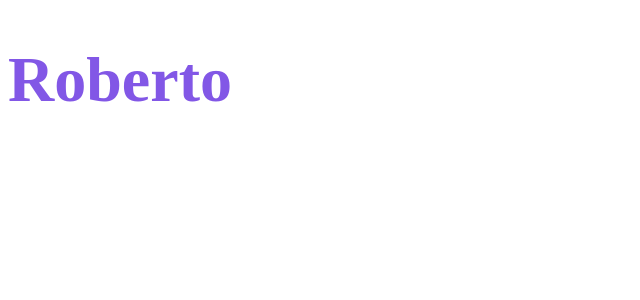
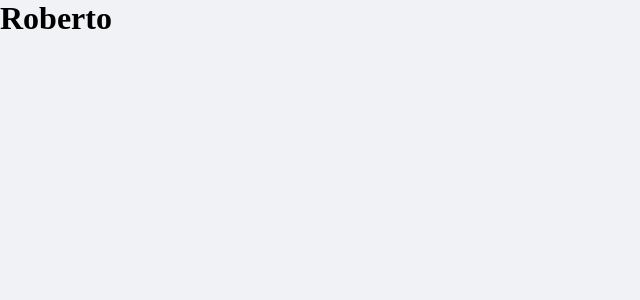
Before and after one commit to robertorp/cf-pessoal, a React (Create React App) app: page / in a window 1280 px wide. Shown: the top 300 px of the page, without its empty margins (0-640 px from the left). Built offline with nearby package versions, Linux system fonts and the light colour scheme.

Commit message:
adicionado styles global

```diff
--- a/public/index.html
+++ b/public/index.html
@@ -3,6 +3,9 @@
   <head>
     <meta charset="utf-8" />
     <meta name="viewport" content="width=device-width, initial-scale=1" />
+
+    <link rel="shortcut icon" href="favicon.ico" type="image/png">
+
     <title>Controle Financeiro Pessoal</title>
   </head>
   <body>
--- a/src/App.tsx
+++ b/src/App.tsx
@@ -1,14 +1,10 @@
-import styled from 'styled-components'
-
-const Title = styled.h1`
-  font-size: 64px;
-  color: #8257e6;
-`
+import { GlobalStyle } from "./styles/global";
 
 export function App() {
   return (
     <div className="App">
-      <Title>Roberto</Title>
+      <h1>Roberto</h1>
+      <GlobalStyle></GlobalStyle>
     </div>
   );
 }
--- /dev/null
+++ b/src/styles/global.ts
@@ -0,0 +1,46 @@
+import { createGlobalStyle } from 'styled-components';
+
+export const GlobalStyle = createGlobalStyle`
+  :root {
+    --red: #e52e4d;
+    --blue: #5429cc;
+    --blue-light: #6933ff;
+    --green: #33cc95;
+    --shape: #ffffff;
+    --text-title: #363f5f;
+    --text-body: #969cb3;
+    --background: #f0f2f5;
+  }
+
+  * {
+    margin: 0;
+    padding: 0;
+    box-sizing: border-box;
+  }
+
+  html {
+
+    @media (max-width: 1080px) {
+      font-size: 93.75%;
+    }
+
+    @media (max-width: 720px) {
+      font-size: 87.5%;
+    }
+
+  }
+
+  body {
+    background: var(--background);
+    -webkit-font-smoothing: antialiased;
+  }
+
+  button {
+    cursor: pointer;
+  }
+
+  [disabled] {
+    opacity: 0.6;
+    cursor: not-allowed;
+  }
+`
```
Also changed, not shown: public/favicon.png (added).
